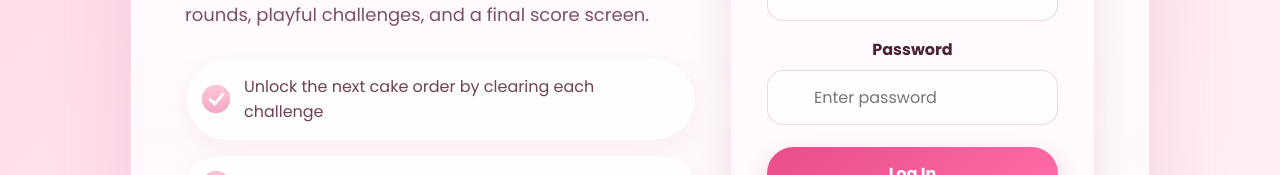
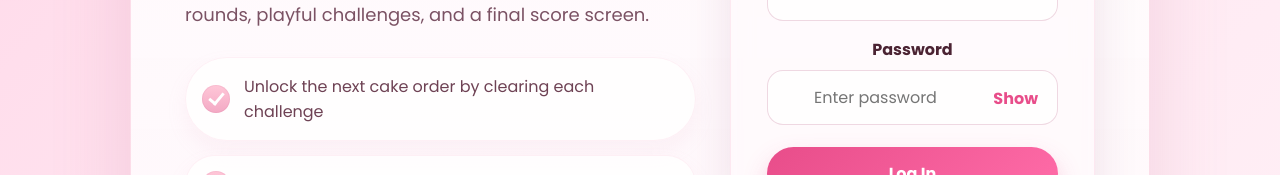
Before and after one commit to ShalomiYogarathna/cake-quiz-game, a React app in the folder frontend/: page /login in a window 1280 px wide. Shown: the part 468-643 px from the top of the page. Built offline with nearby package versions, Linux system fonts and the light colour scheme; the HTML template or start-up script is replaced by a standard one.

Commit message:
Strong Pw Style

```diff
--- a/frontend/src/index.css
+++ b/frontend/src/index.css
@@ -403,6 +403,37 @@ input {
   transition: border-color 0.2s ease, box-shadow 0.2s ease, transform 0.2s ease;
 }
 
+.auth-password-wrap {
+  position: relative;
+}
+
+.auth-password-wrap input {
+  padding-right: 78px;
+}
+
+.auth-password-toggle {
+  position: absolute;
+  top: 50%;
+  right: 14px;
+  transform: translateY(-50%);
+  border: 0;
+  background: transparent;
+  color: var(--pink-500);
+  font-weight: 700;
+  cursor: pointer;
+  padding: 4px 6px;
+}
+
+.auth-password-toggle:hover {
+  color: var(--pink-700);
+}
+
+.auth-password-toggle:focus-visible {
+  outline: 2px solid rgba(232, 77, 138, 0.35);
+  outline-offset: 2px;
+  border-radius: 8px;
+}
+
 .auth-field input:focus {
   border-color: var(--pink-500);
   box-shadow: 0 0 0 4px rgba(232, 77, 138, 0.14);
--- a/frontend/src/pages/Login.jsx
+++ b/frontend/src/pages/Login.jsx
@@ -5,6 +5,7 @@ import { Link, useLocation, useNavigate } from "react-router-dom";
 function Login() {
   const [email, setEmail] = useState("");
   const [password, setPassword] = useState("");
+  const [showPassword, setShowPassword] = useState(false);
   const [error, setError] = useState("");
   const location = useLocation();
   const navigate = useNavigate();
@@ -115,12 +116,22 @@ useEffect(() => {
 
                 <div className="auth-field">
                   <label>Password</label>
-                  <input
-                    type="password"
-                    placeholder="Enter password"
-                    value={password}
-                    onChange={(e) => setPassword(e.target.value)}
-                  />
+                  <div className="auth-password-wrap">
+                    <input
+                      type={showPassword ? "text" : "password"}
+                      placeholder="Enter password"
+                      value={password}
+                      onChange={(e) => setPassword(e.target.value)}
+                    />
+                    <button
+                      className="auth-password-toggle"
+                      type="button"
+                      onClick={() => setShowPassword((visible) => !visible)}
+                      aria-label={showPassword ? "Hide password" : "Show password"}
+                    >
+                      {showPassword ? "Hide" : "Show"}
+                    </button>
+                  </div>
                 </div>
 
                 <button className="auth-submit" type="submit">
--- a/frontend/src/pages/Register.jsx
+++ b/frontend/src/pages/Register.jsx
@@ -18,6 +18,7 @@ function Register() {
   const [username, setUsername] = useState("");
   const [email, setEmail] = useState("");
   const [password, setPassword] = useState("");
+  const [showPassword, setShowPassword] = useState(false);
   const [error, setError] = useState("");
   const [success, setSuccess] = useState("");
   const navigate = useNavigate();
@@ -134,12 +135,22 @@ function Register() {
 
                 <div className="auth-field">
                   <label>Password</label>
-                  <input
-                    type="password"
-                    placeholder="Enter password"
-                    value={password}
-                    onChange={(e) => setPassword(e.target.value)}
-                  />
+                  <div className="auth-password-wrap">
+                    <input
+                      type={showPassword ? "text" : "password"}
+                      placeholder="Enter password"
+                      value={password}
+                      onChange={(e) => setPassword(e.target.value)}
+                    />
+                    <button
+                      className="auth-password-toggle"
+                      type="button"
+                      onClick={() => setShowPassword((visible) => !visible)}
+                      aria-label={showPassword ? "Hide password" : "Show password"}
+                    >
+                      {showPassword ? "Hide" : "Show"}
+                    </button>
+                  </div>
                   <small className="auth-field-help">{PASSWORD_RULE_TEXT}</small>
                 </div>
 
```
Also changed, not shown: 2 other files (tests, documents, lock files or other folders).
